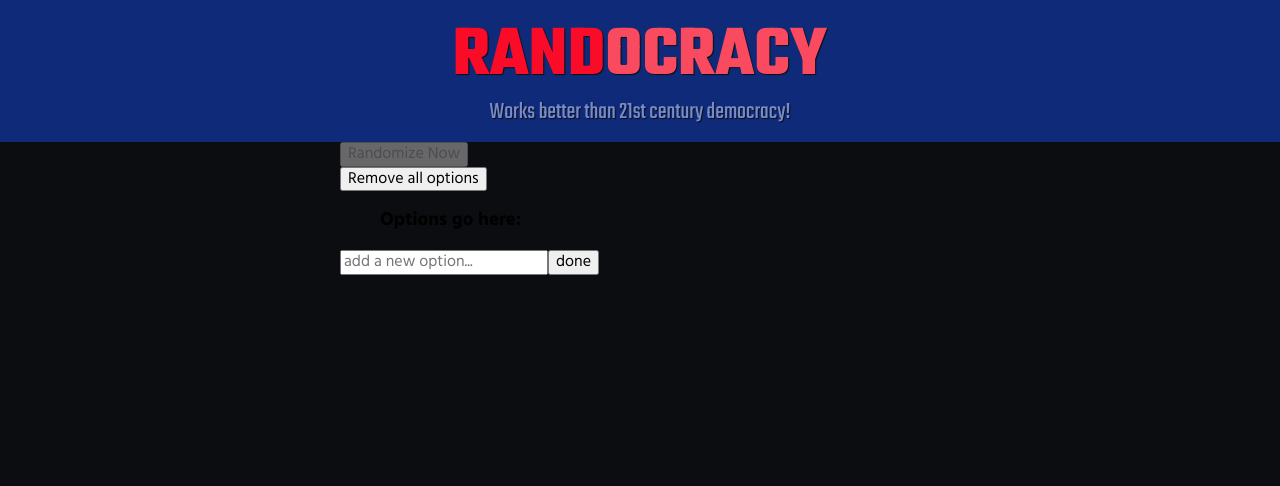
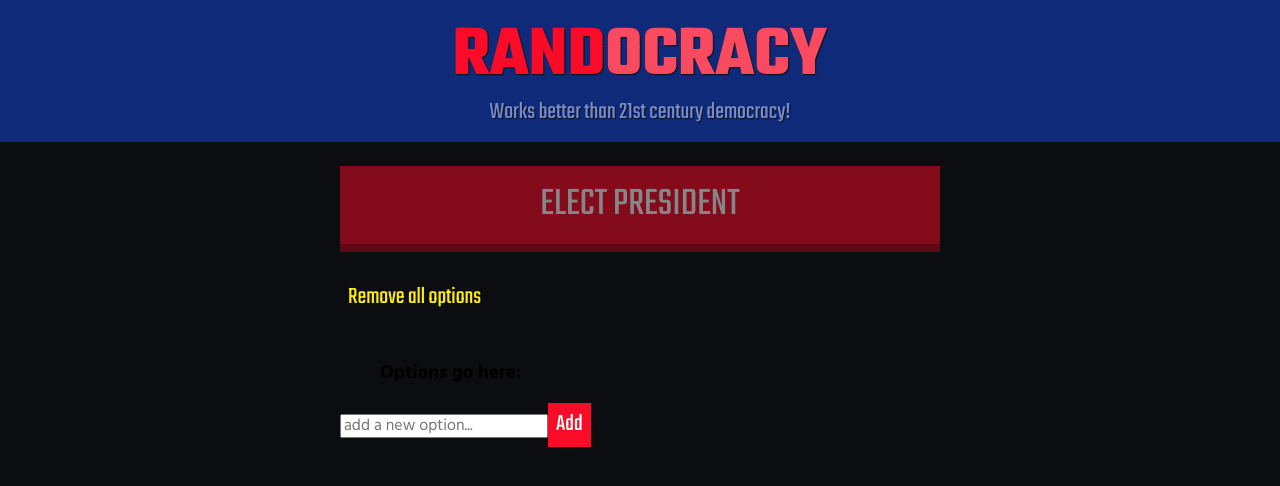
Before and after one commit to aviyadeveloper/react-101, a React app: page / in a window 1280 px wide. Shown: the top 486 px of the page. Built offline with nearby package versions, Linux system fonts and the light colour scheme.

Commit message:
Added Buttons styles

```diff
--- a/src/components/Action.tsx
+++ b/src/components/Action.tsx
@@ -7,8 +7,12 @@ type ActionProps = {
 
 export const Action = (props: ActionProps) => (
   <div>
-    <button disabled={!props.hasOptions} onClick={props.pickRandomOption}>
-      Randomize Now
+    <button
+      className="big-button"
+      disabled={!props.hasOptions}
+      onClick={props.pickRandomOption}
+    >
+      Elect President
     </button>
   </div>
 );
--- a/src/components/AddOption.tsx
+++ b/src/components/AddOption.tsx
@@ -39,7 +39,9 @@ export class AddOption extends React.Component<AddOptionProps, AddOptionState> {
             placeholder="add a new option..."
             ref={this.newOptionRef}
           />
-          <button type="submit">done</button>
+          <button className="button" type="submit">
+            Add
+          </button>
         </form>
       </div>
     );
--- a/src/components/Option.tsx
+++ b/src/components/Option.tsx
@@ -10,6 +10,7 @@ export const Option = (props: OptionProps) => (
     <li>
       {props.option}
       <button
+        className="button button--link"
         onClick={e => {
           props.removeOption(props.option);
         }}
--- a/src/components/OptionModal.tsx
+++ b/src/components/OptionModal.tsx
@@ -15,6 +15,8 @@ export const OptionModal = (props: OptionModalProps) => (
   >
     <h4>Randomizer! picked:</h4>
     {!!props.selectedOption && <h6>{props.selectedOption}</h6>}
-    <button onClick={props.resetSelectedOption}>Great!</button>
+    <button className="button" onClick={props.resetSelectedOption}>
+      OK! When's the next flight to Mars?
+    </button>
   </Modal>
 );
--- a/src/components/Options.tsx
+++ b/src/components/Options.tsx
@@ -9,7 +9,9 @@ type OptionsProps = {
 
 export const Options = (props: OptionsProps) => (
   <div>
-    <button onClick={props.removeAllOptions}>Remove all options</button>
+    <button className="button button--link" onClick={props.removeAllOptions}>
+      Remove all options
+    </button>
     <ul>
       <h3>Options go here:</h3>
       {props.options.map(o => (
--- a/src/styles/base/_settings.scss
+++ b/src/styles/base/_settings.scss
@@ -1,13 +1,11 @@
-// Spacing */
-/********* */
+// Durations */
+/*********** */
 
-$space-xxs: 0.4rem;
-$space-xs: 0.8rem;
-$space-s: 1.6rem;
-$space-m: 2.4rem;
-$space-l: 3.2rem;
-$space-xl: 4rem;
-$space-xxl: 4.8rem;
+$speed-slow: 200ms;
+$speed-medium: 100ms;
+$speed-fast: 50ms;
+
+/* **************************************** */
 
 // Colors */
 /******** */
@@ -48,3 +46,16 @@ $color-special-05: #fff24c;
 // Special darks */
 $color-special-15: #f8e500;
 $color-special-20: #b4a704;
+
+/* **************************************** */
+
+// Spacing */
+/********* */
+
+$space-xxs: 0.4rem;
+$space-xs: 0.8rem;
+$space-s: 1.6rem;
+$space-m: 2.4rem;
+$space-l: 3.2rem;
+$space-xl: 4rem;
+$space-xxl: 4.8rem;
--- /dev/null
+++ b/src/styles/components/_button.scss
@@ -0,0 +1,60 @@
+// Big Button
+
+.big-button {
+  background-color: $color-primary-10;
+  color: white;
+  font-size: $space-xl;
+  border: none;
+  border-bottom: $space-xs solid;
+  border-color: $color-primary-20;
+  padding: $space-s;
+  font-family: Teko;
+  text-transform: uppercase;
+  width: 100%;
+  transition-duration: $speed-fast;
+  margin-bottom: $space-m;
+}
+
+.big-button:hover:enabled {
+  cursor: pointer;
+  background-color: $color-primary-05;
+  transition-duration: $speed-fast;
+}
+
+.big-button:active:enabled {
+  transform: translateY($space-xs/2);
+  border-bottom: $space-xs/2 solid $color-primary-20;
+  transition-duration: $speed-fast;
+}
+
+.big-button:disabled {
+  opacity: 0.5;
+}
+
+// Button
+.button {
+  background-color: $color-primary-10;
+  color: white;
+  font-size: $space-m;
+  border: none;
+  padding: $space-xs;
+  font-family: Teko;
+  transition-duration: $speed-fast;
+  margin-bottom: $space-m;
+}
+
+.button:hover {
+  background-color: $color-primary-00;
+  cursor: pointer;
+}
+
+.button--link {
+  background-color: unset;
+  color: $color-special-10;
+}
+.button--link:hover {
+  cursor: pointer;
+  background-color: unset;
+
+  color: $color-special-00;
+}
--- a/src/styles/components/_container.scss
+++ b/src/styles/components/_container.scss
@@ -1,4 +1,4 @@
 .container {
   max-width: 60rem;
-  margin: 0 auto;
+  margin: $space-m auto;
 }
--- a/src/styles/styles.scss
+++ b/src/styles/styles.scss
@@ -1,4 +1,6 @@
 @import "./base/settings";
 @import "./base/base";
+
+@import "./components/button";
 @import "./components/container";
 @import "./components/header";
```
